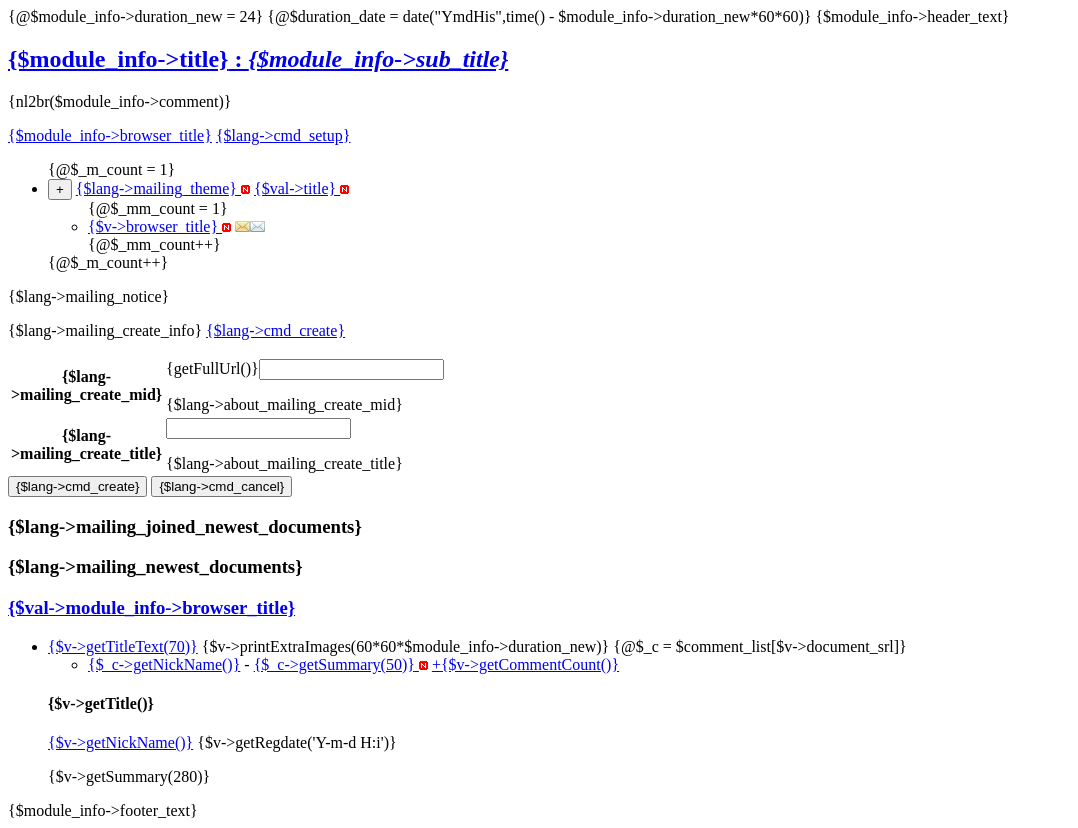
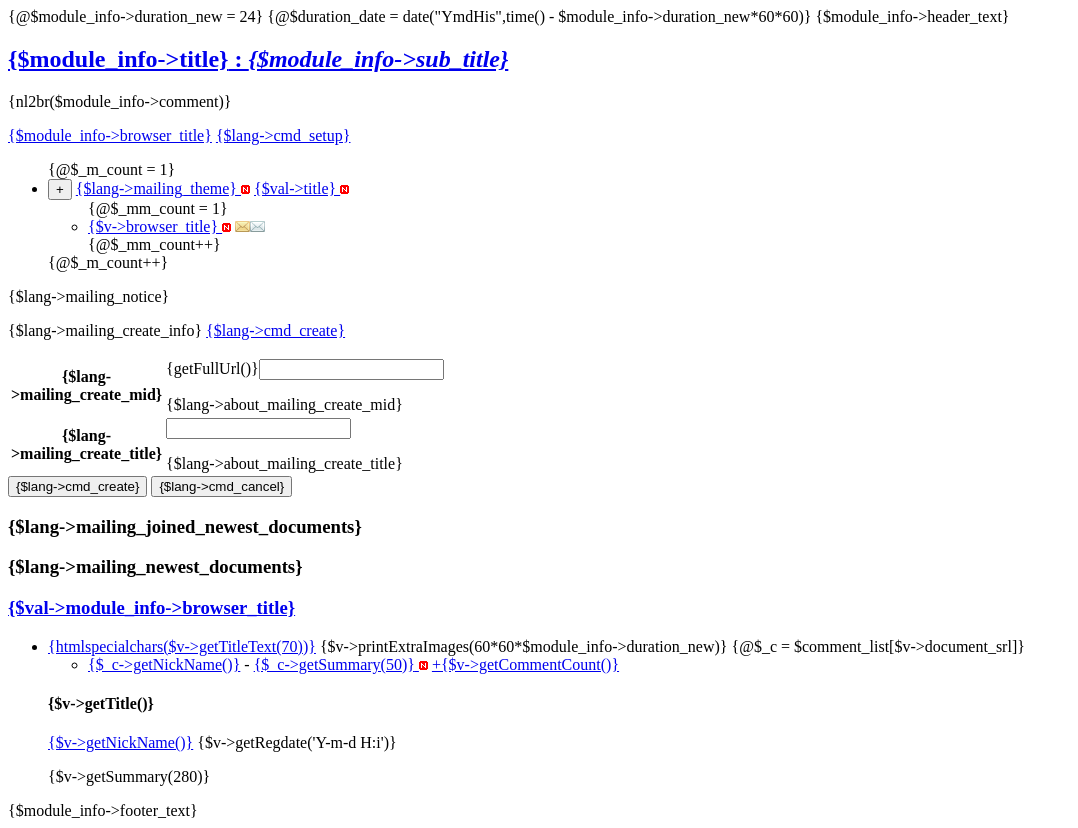
Before and after one commit to xpressengine/xe-module-mailing, a plain HTML site: page skins/xe_official/index.html in a window 1280 px wide. Shown: the whole page, without its empty margins (0-1078 px from the left). Drawn offline with Linux system fonts and the light colour scheme.

Commit message:
git-svn-id: http://xe-mailing.googlecode.com/svn/trunk/modules/mailing@29 fd9b9610-727b-78e2-62dc-b0717bfe16b8

```diff
--- a/skins/xe_official/index.html
+++ b/skins/xe_official/index.html
@@ -110,7 +110,7 @@
         <ul>
         <!--@foreach($val->list as $k => $v)-->
             <li>
-                <a href="{$v->getPermanentUrl()}" class="documentTitle">{$v->getTitleText(70)}</a>
+                <a href="{$v->getPermanentUrl()}" class="documentTitle">{htmlspecialchars($v->getTitleText(70))}</a>
                 {$v->printExtraImages(60*60*$module_info->duration_new)}
 
                 <!--@if($comment_list[$v->document_srl])-->
```
